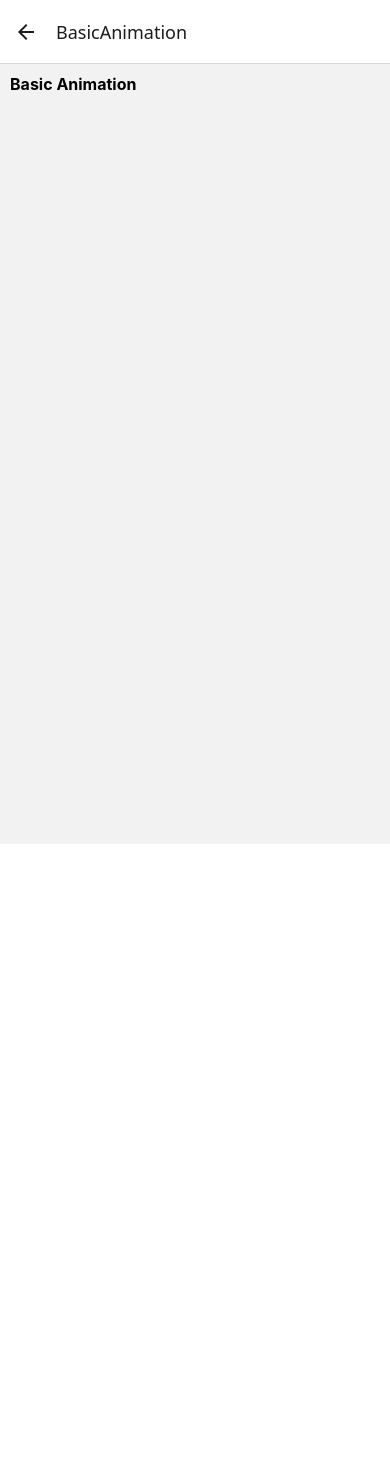
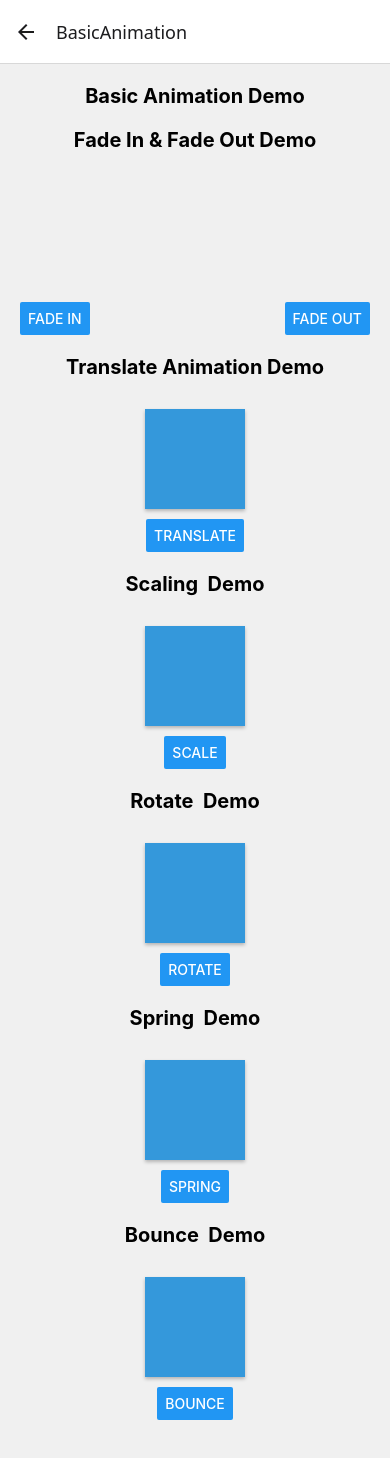
Before and after one commit to diwahar-m/Animation_RN, a React Native app: screen /BasicAnimation in a window 390 px wide. Before the commit the page ends 844 px from the top, so only its background shows below. Built offline with nearby package versions, Linux system fonts and the light colour scheme.

Commit message:
basic interpolation done

```diff
--- a/src/BasicAnimation.tsx
+++ b/src/BasicAnimation.tsx
@@ -1,23 +1,192 @@
-import { StyleSheet, Text, View } from "react-native"
+import { useRef } from "react"
+import { Animated, Button, Easing, ScrollView, StyleSheet, Text, View } from "react-native"
 
 const BasicAnimation =() => {
 
+    const fadeAnim = useRef(new Animated.Value(0)).current
+    const translateAnim = useRef(new Animated.Value(0)).current
+    const scaleAnim = useRef(new Animated.Value(1)).current
+    const rotateAnim = useRef(new Animated.Value(0)).current
+    const springAnim = useRef(new Animated.Value(0)).current
+    const bounceAnim = useRef(new Animated.Value(0)).current
+
+    const handleFadeIn = ()=> {
+        Animated.timing(fadeAnim, {
+            toValue : 1,
+            duration: 2000,
+            useNativeDriver: true
+        }).start()
+    }
+    const handleFadeOut = ()=> {
+        Animated.timing(fadeAnim, {
+            toValue : 0,
+            duration: 1000,
+            useNativeDriver: true
+        }).start()
+    }
+
+    const handleTranslate = () => {
+        Animated.timing(translateAnim, {
+            toValue: 100,
+            duration: 1000,
+            easing: Easing.bezier(0.25, 0.1, 0.25, 1),
+            useNativeDriver: true
+        }).start()
+    }
+
+    const handleScale = () => {
+        Animated.sequence([
+            Animated.timing(scaleAnim, {
+                toValue: 1.5,
+                duration: 500,
+                useNativeDriver: true,
+            }),
+            Animated.timing(scaleAnim, {
+                toValue: 1,
+                duration: 500,
+                useNativeDriver: true,
+            })
+        ]).start()
+    }
+
+    const handleRotate = () => {
+        Animated.timing(rotateAnim, {
+            toValue: 1,
+            duration:1000,
+            useNativeDriver: true
+        })
+    }
+
+    const spin = rotateAnim.interpolate({
+        inputRange:[0,1],
+        outputRange:['0deg', '360deg']
+    })
+
+    const handleSpring = () => {{
+        Animated.spring(springAnim, {
+            toValue: 100,
+            friction: 5,
+            tension: 40,
+            useNativeDriver: true,
+            duration: 1000,
+        }).start(()=> {
+            springAnim.setValue(0)
+        })
+    }}
+
+    const handleBounce = ()=> {
+        Animated.sequence([
+            Animated.spring(bounceAnim, {toValue: -20, useNativeDriver: true}),
+            Animated.spring(bounceAnim, {toValue: 0, useNativeDriver: true})
+        ]).start()
+    }
+
     return (
-        <View style={styles.container}>
-                <Text style={styles.headerTxt}>Basic Animation</Text>
-        </View>
+        <ScrollView contentContainerStyle={styles.container}>
+            <Text style={styles.headerTxt}>Basic Animation Demo</Text>
+            {/* Fade Animation Demo */}
+            <View style={styles.demoContainer}>
+                <Text style={styles.headerTxt}>Fade In & Fade Out Demo</Text>
+                <Animated.View style={[styles.box, styles.fadeBox, {opacity: fadeAnim}]}></Animated.View>
+                <View style={styles.buttonContainer}>
+                    <Button onPress={handleFadeIn} title="Fade In" />
+                    <Button onPress={handleFadeOut} title="Fade Out" />
+                </View>
+
+            </View>
+            {/* Translate Animation Demo */}
+            <View style={styles.demoContainer}>
+                <Text style={styles.headerTxt}>Translate Animation Demo</Text>
+                <Animated.View style={[styles.box, styles.translateBox, {transform: [{
+                    translateX: translateAnim
+                }]}]}></Animated.View>
+                <Button title="Translate" onPress={handleTranslate}/>
+            </View>
+            {/* Scaling Animation Demo */}
+            <View style={styles.demoContainer}>
+                <Text style={styles.headerTxt}>Scaling  Demo</Text>
+                <Animated.View style={[styles.box, styles.scaleBox, {transform: [{
+                    scale: scaleAnim
+                }]}]}></Animated.View>
+                <Button title="Scale" onPress={handleScale}/>
+            </View>
+            {/* Rotate Animation Demo */}
+            <View style={styles.demoContainer}>
+                <Text style={styles.headerTxt}>Rotate  Demo</Text>
+                <Animated.View style={[styles.box, styles.scaleBox, {transform: [{
+                    rotate: spin
+                }]}]}></Animated.View>
+                <Button title="Rotate" onPress={handleRotate}/>
+            </View>
+             {/* Spring Animation Demo */}
+            <View style={styles.demoContainer}>
+                <Text style={styles.headerTxt}>Spring  Demo</Text>
+                <Animated.View style={[styles.box, styles.scaleBox, {transform: [{
+                    translateX: springAnim
+                }]}]}></Animated.View>
+                <Button title="Spring" onPress={handleSpring}/>
+            </View>
+            {/* Bounce Animation Demo */}
+            <View style={styles.demoContainer}>
+                <Text style={styles.headerTxt}>Bounce  Demo</Text>
+                <Animated.View style={[styles.box, styles.scaleBox, {transform: [{
+                    translateY: bounceAnim
+                }]}]}></Animated.View>
+                <Button title="Bounce" onPress={handleBounce}/>
+            </View>
+
+        </ScrollView>
     )
 }
 
 const styles =  StyleSheet.create({
     container: {
-        flex: 1,
-        padding:10
+       flexGrow: 1,
+       alignItems: 'center',
+    paddingVertical: 20,
+    backgroundColor: '#f0f0f0',
+    padding: 20
     },
     headerTxt: {
-        fontSize: 16,
-        fontWeight: 'bold'
+        fontSize: 20,
+        fontWeight: 'bold',
+        marginBottom: 20
     },
+    demoContainer: {
+        alignItems:'center',
+        marginBottom: 20,
+        width:' 100%'
+    } ,
+    buttonContainer: {
+        flexDirection: 'row',
+        justifyContent: 'space-between',
+        width: '100%',
+        marginTop: 10,
+        marginHorizontal: 20
+    },
+    box: {
+        width: 100,
+        height: 100,
+        justifyContent: 'center',
+        alignItems: 'center',
+        marginVertical: 10,
+        shadowColor: '#000',
+        shadowOffset: {
+            width: 0,
+            height: 2
+        },
+        shadowOpacity: 0.25,
+        shadowRadius: 3.5,
+        elevation:5,
+    },
+    fadeBox: {
+        backgroundColor: '#3498db'
+    },
+    translateBox: {
+        backgroundColor: '#3498db'
+    },
+    scaleBox : {
+        backgroundColor: '#3498db'
+    }
 })
-
 export default BasicAnimation
--- a/src/Home.tsx
+++ b/src/Home.tsx
@@ -18,7 +18,6 @@ const INITIAL_DATA = [
 
 const Home: React.FC<Prop> =({navigation}) => {
 
-
     const handleRenderItem =({item}: {item: {id: string, title: string, screen: string}}) => {
         return <TouchableOpacity style={styles.item} onPress={()=> navigation.navigate(item.screen as keyof RootStackParamsList)}>
                 <Text style={styles.itemTxt}>{item.title}</Text>
@@ -31,7 +30,6 @@ const Home: React.FC<Prop> =({navigation}) => {
             data={INITIAL_DATA}
             renderItem={handleRenderItem}
         />
-
        </View>
     )
 }
@@ -58,7 +56,6 @@ const styles =  StyleSheet.create({
         fontSize: 18,
         fontWeight: 'bold'
     }
-
 })
 
 export default Home
```
Also changed, not shown: src/Interpolation.tsx (added, +24 -0 lines).
